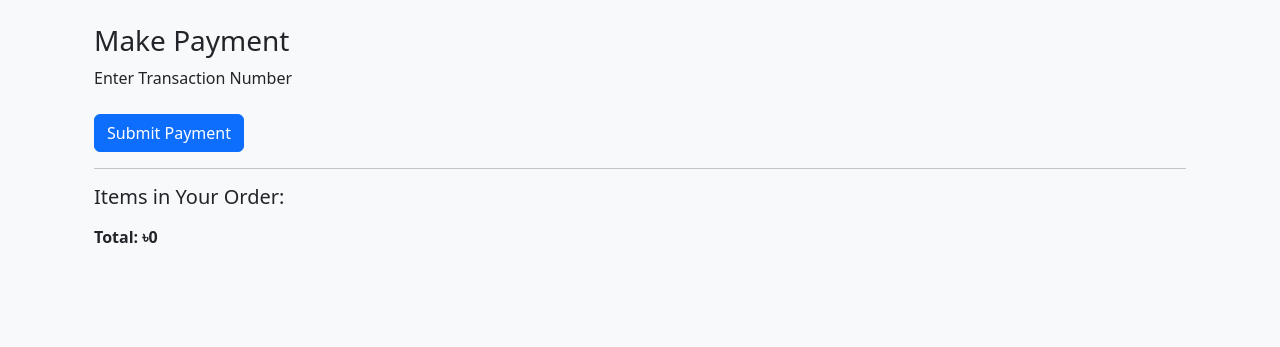
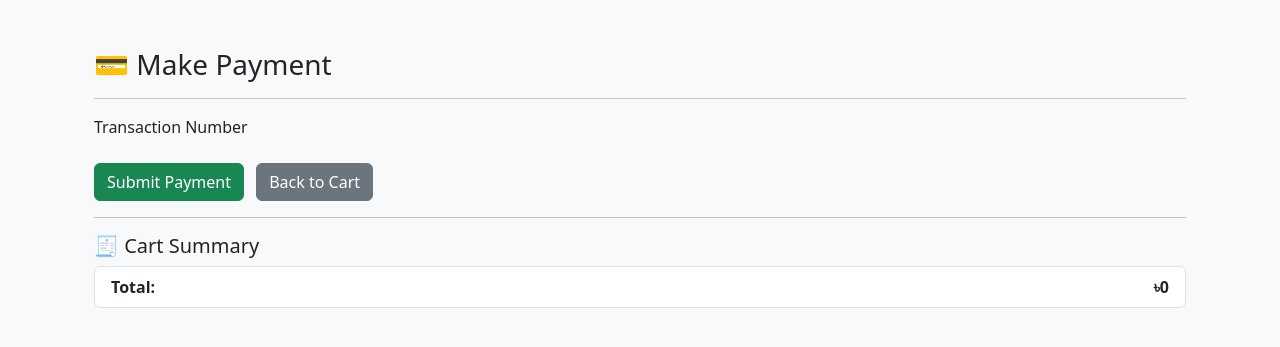
Before and after one commit to Rubel2025-code/inventory-management, a Django app: page /cart/make-payment/ in a window 1280 px wide. Shown: the part 56-403 px from the top of the page. Run offline with Django 5.2, Linux system fonts and the light colour scheme; a user stored in the database is signed in; data comes from the database, SQL or seed files in the repository.

Commit message:
Fix redirect and show transaction form

```diff
--- a/orders/templates/orders/make_payment.html
+++ b/orders/templates/orders/make_payment.html
@@ -1,25 +1,32 @@
 {% extends 'base.html' %}
 {% block title %}Your Page Title{% endblock %}
+
 {% block content %}
-<div class="container mt-4">
-    <h3>Make Payment</h3>
-
+<div class="container mt-5">
+    <h3>💳 Make Payment</h3>
+    <hr>
     <form method="post">
         {% csrf_token %}
         <div class="mb-3">
-            <label for="id_transaction_id" class="form-label">Enter Transaction Number</label>
+            <label for="transaction_id" class="form-label">Transaction Number</label>
             {{ form.transaction_id }}
         </div>
-        <button type="submit" class="btn btn-primary">Submit Payment</button>
+        <button type="submit" class="btn btn-success">Submit Payment</button>
+        <a href="{% url 'cart_view' %}" class="btn btn-secondary ms-2">Back to Cart</a>
     </form>
 
     <hr>
-    <h5>Items in Your Order:</h5>
-    <ul>
+    <h5>🧾 Cart Summary</h5>
+    <ul class="list-group">
         {% for item in items %}
-        <li>{{ item.product.name }} - {{ item.quantity }} pcs</li>
+        <li class="list-group-item d-flex justify-content-between">
+            {{ item.product.name }} × {{ item.quantity }}
+            <span>৳{{ item.subtotal }}</span>
+        </li>
         {% endfor %}
+        <li class="list-group-item fw-bold d-flex justify-content-between">
+            Total: <span>৳{{ total }}</span>
+        </li>
     </ul>
-    <strong>Total: ৳{{ total }}</strong>
 </div>
 {% endblock %}
```
